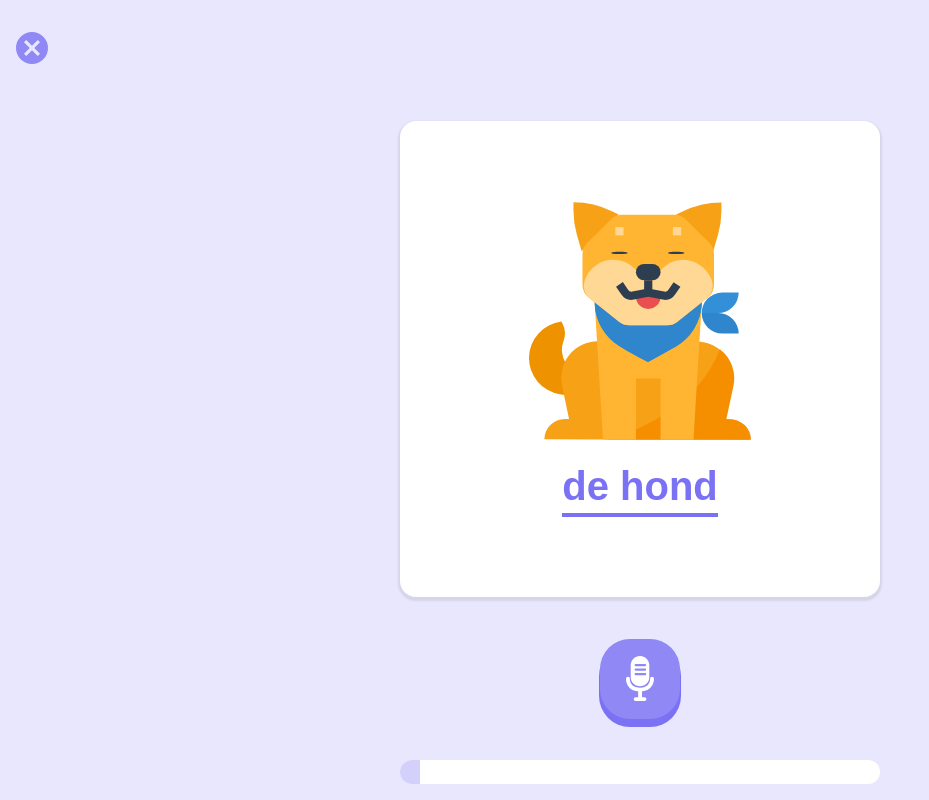
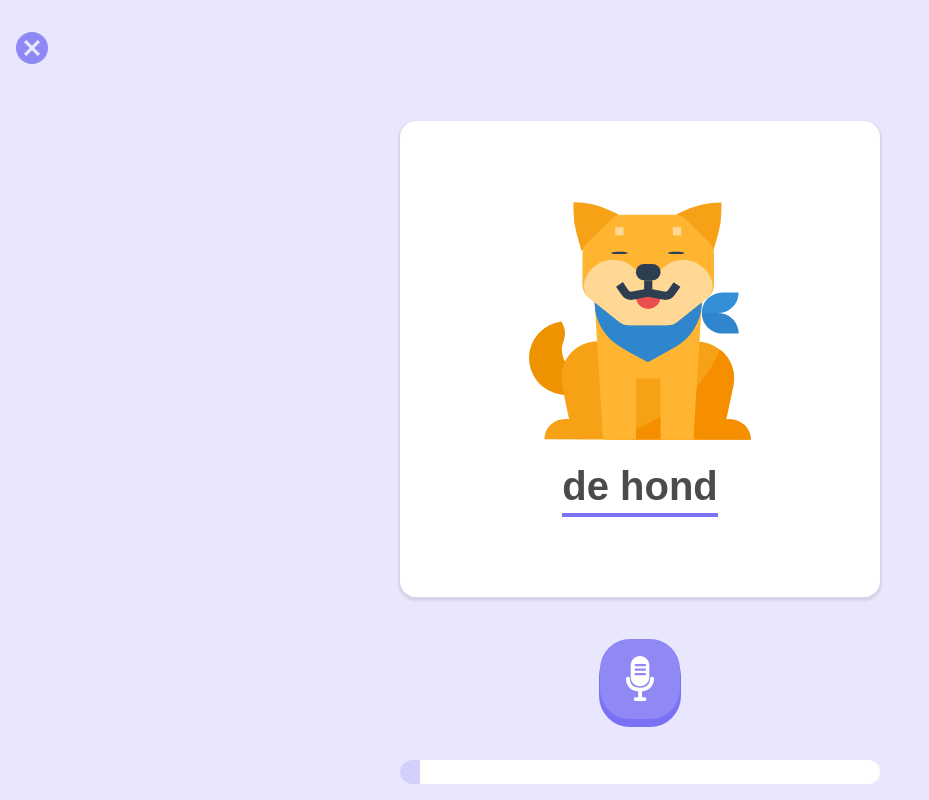
Before and after one commit to tnanhekhan/prapla-app, a Nuxt app: page / in a window 1280 px wide. Both pictures are taken after a click on the button "Start oefening". Shown: the whole page, without its empty margins (0-929 px from the left). Built offline with nearby package versions, Linux system fonts and the light colour scheme.

Commit message:
updated font family and styling

```diff
--- a/components/Word.vue
+++ b/components/Word.vue
@@ -56,7 +56,7 @@ export default {
 
   h2 {
     border-bottom: .1em solid var(--cl-purple-400);
-    color: var(--cl-purple-400);
+    color: #4b4b4b;
     cursor: pointer;
     font-size: clamp(2.5rem, 3vw, 3.5rem);
     font-weight: 600;
--- a/layouts/default.vue
+++ b/layouts/default.vue
@@ -23,7 +23,7 @@
   html {
     background-color: var(--cl-purple-100);
     font-family:
-      'Arial Rounded MT',
+      'Arial Rounded MT Bold',
       sans-serif;
     font-size: 100%;
     -ms-text-size-adjust: 100%;
```
